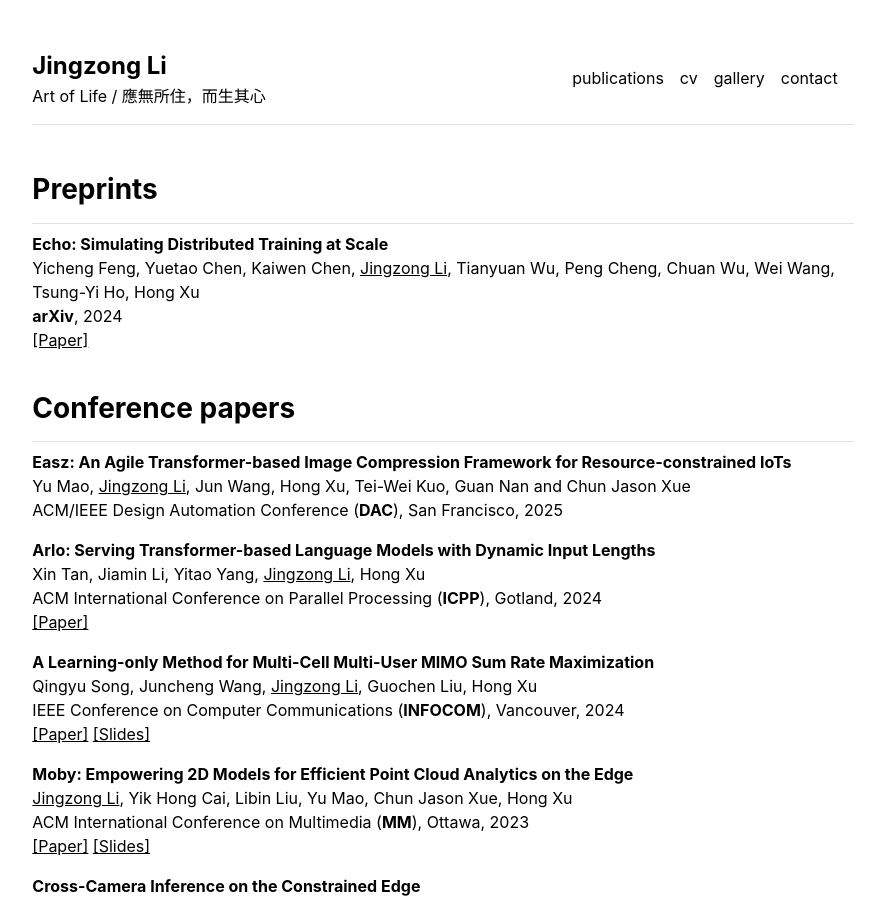
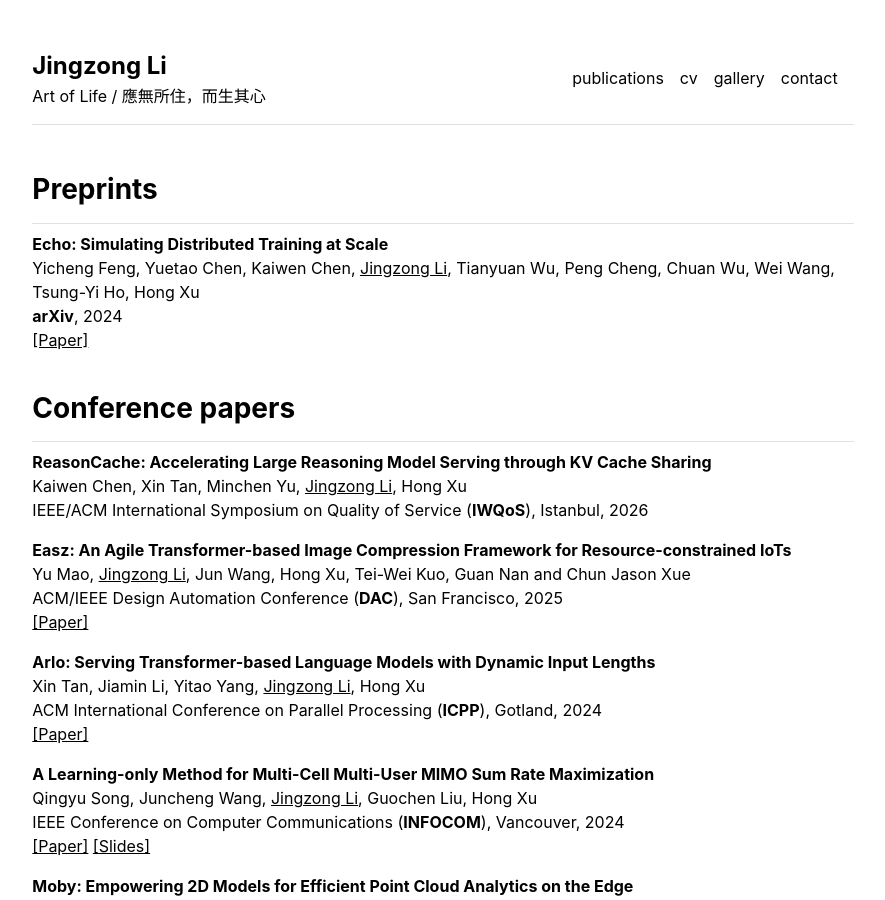
Before and after one commit to kanonjz/academic, a Jekyll site: the page built from publications.md, in a window 1280 px wide and 900 px high. Shown: the whole window, without its empty margins (197-1082 px from the left). Built offline with Jekyll 4.4.1, drawn with Linux system fonts in a browser that asks for light colours.

Commit message:
update pub

```diff
--- a/_data/publications.yml
+++ b/_data/publications.yml
@@ -1,6 +1,7 @@
 
 conference:
-- {name: 'Easz: An Agile Transformer-based Image Compression Framework for Resource-constrained IoTs', url: '', author: 'Yu Mao, <u>Jingzong Li</u>, Jun Wang, Hong Xu, Tei-Wei Kuo, Guan Nan and Chun Jason Xue', venue: 'ACM/IEEE Design Automation Conference (<b>DAC</b>), San Francisco, 2025', slide: ''}
+- {name: 'ReasonCache: Accelerating Large Reasoning Model Serving through KV Cache Sharing', url: '', author: 'Kaiwen Chen, Xin Tan, Minchen Yu, <u>Jingzong Li</u>, Hong Xu', venue: 'IEEE/ACM International Symposium on Quality of Service (<b>IWQoS</b>), Istanbul, 2026', slide: ''}
+- {name: 'Easz: An Agile Transformer-based Image Compression Framework for Resource-constrained IoTs', url: 'https://ieeexplore.ieee.org/document/11132645/', author: 'Yu Mao, <u>Jingzong Li</u>, Jun Wang, Hong Xu, Tei-Wei Kuo, Guan Nan and Chun Jason Xue', venue: 'ACM/IEEE Design Automation Conference (<b>DAC</b>), San Francisco, 2025', slide: ''}
 - {name: 'Arlo: Serving Transformer-based Language Models with Dynamic Input Lengths', url: 'share/xin-icpp24.pdf', author: 'Xin Tan, Jiamin Li, Yitao Yang, <u>Jingzong Li</u>, Hong Xu', venue: 'ACM International Conference on Parallel Processing (<b>ICPP</b>), Gotland, 2024', slide: ''}
 - {name: 'A Learning-only Method for Multi-Cell Multi-User MIMO Sum Rate Maximization', url: 'share/qingyu-infocom24.pdf', author: 'Qingyu Song, Juncheng Wang, <u>Jingzong Li</u>, Guochen Liu, Hong Xu', venue: 'IEEE Conference on Computer Communications (<b>INFOCOM</b>), Vancouver, 2024', slide: 'share/slides/L2O_MIMO_infocom22-slide.pdf'}
 - {name: 'Moby: Empowering 2D Models for Efficient Point Cloud Analytics on the Edge', url: 'share/moby-mm23.pdf', author: '<u>Jingzong Li</u>, Yik Hong Cai, Libin Liu, Yu Mao, Chun Jason Xue, Hong Xu', venue: 'ACM International Conference on Multimedia (<b>MM</b>), Ottawa, 2023', slide: 'share/slides/moby-mm23-slide.pdf'}
```
